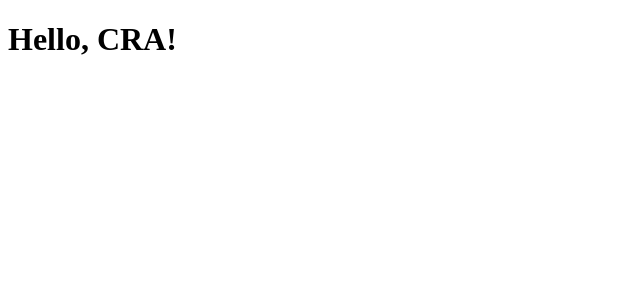
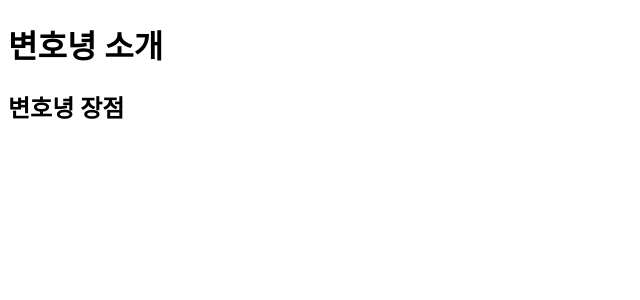
Before and after one commit to dev-honing/Subject-7, a React (Create React App) app in the folder v2.0/: page / in a window 1280 px wide. Shown: the top 300 px of the page, without its empty margins (0-640 px from the left). Built offline with nearby package versions, Linux system fonts and the light colour scheme.

Commit message:
컴포넌트 생성하고 적용
- Component/를 생성해 각각의 컴포넌트 파일을 내보내기
- App.tsx에서 가져오기
- 함수형 컴포넌트 Container를 생성해 적용하기

```diff
--- a/v2.0/src/App.tsx
+++ b/v2.0/src/App.tsx
@@ -1,7 +1,9 @@
 // src/App.tsx
 
+import Container from "./Component/Container";
+
 const App = () => {
-  return <h1>Hello, CRA!</h1>;
+  return <Container />;
 };
 
 export default App;
--- a/v2.0/src/Component/Container.tsx
+++ b/v2.0/src/Component/Container.tsx
@@ -1 +1,19 @@
 // src/Component/Container.tsx
+
+// 함수형 컴포넌트 Container 생성
+const Container = () => {
+  return (
+    <div id="container">
+      <div className="content-introduce">
+        <h1>변호녕 소개</h1>
+        <div className="introduce"></div>
+      </div>
+      <div className="content-forte">
+        <h2>변호녕 장점</h2>
+        <div className="forte"></div>
+      </div>
+    </div>
+  );
+};
+
+export default Container;
--- a/v2.0/src/Component/Footer.tsx
+++ b/v2.0/src/Component/Footer.tsx
@@ -1 +1,4 @@
 // src/Component/Footer.tsx
+
+const Footer = <div id="footer"></div>
+export default Footer;
--- a/v2.0/src/Component/Header.tsx
+++ b/v2.0/src/Component/Header.tsx
@@ -1 +1,4 @@
 // src/Component/Header.tsx
+
+const Header = <div id="header"></div>
+export default Header;
```
